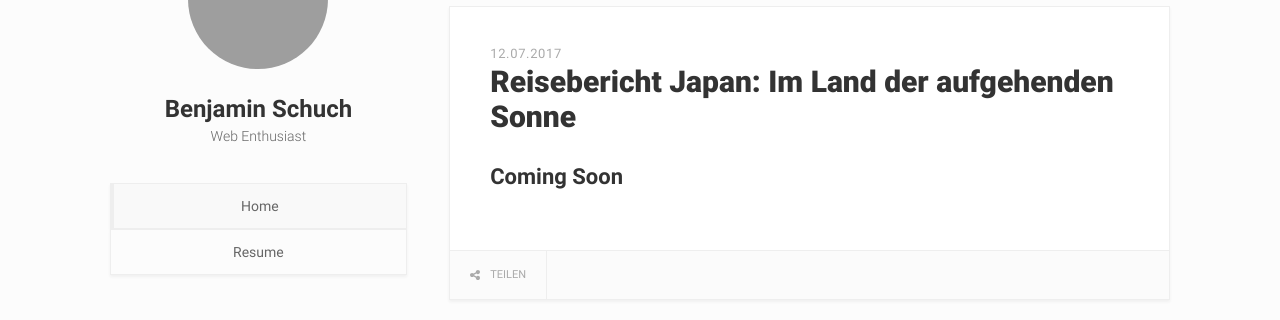
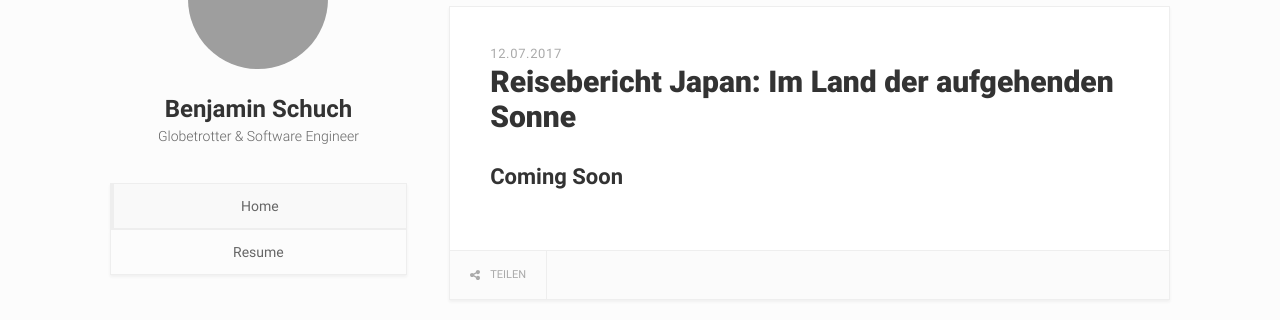
Before and after one commit to chillyistkult/chillyistkult.github.io, a Jekyll site: the page built from index.html, in a window 1280 px wide. Shown: the part 171-491 px from the top of the page. Built offline with Jekyll 4.4.1, drawn with Linux system fonts in a browser that asks for light colours; the list of posts is cut into pages by our own code; grey boxes are pictures that could not be loaded.

Commit message:
Changed subheadline

```diff
--- a/_config.yml
+++ b/_config.yml
@@ -1,6 +1,6 @@
 # General Settings
 name: Benjamin Schuch
-job_title: Web Enthusiast
+job_title: Globetrotter & Software Engineer
 email: bschuch@gmx.net
 description:
 avatar: https://avatars1.githubusercontent.com/u/1689047?v=3&s=460
```
